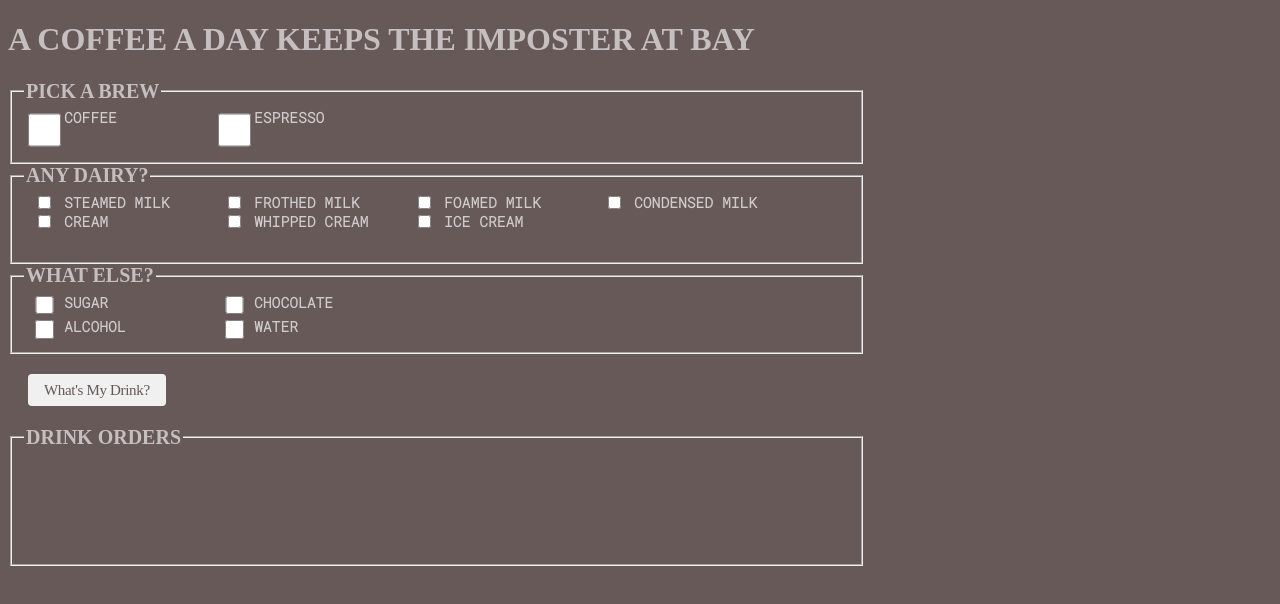
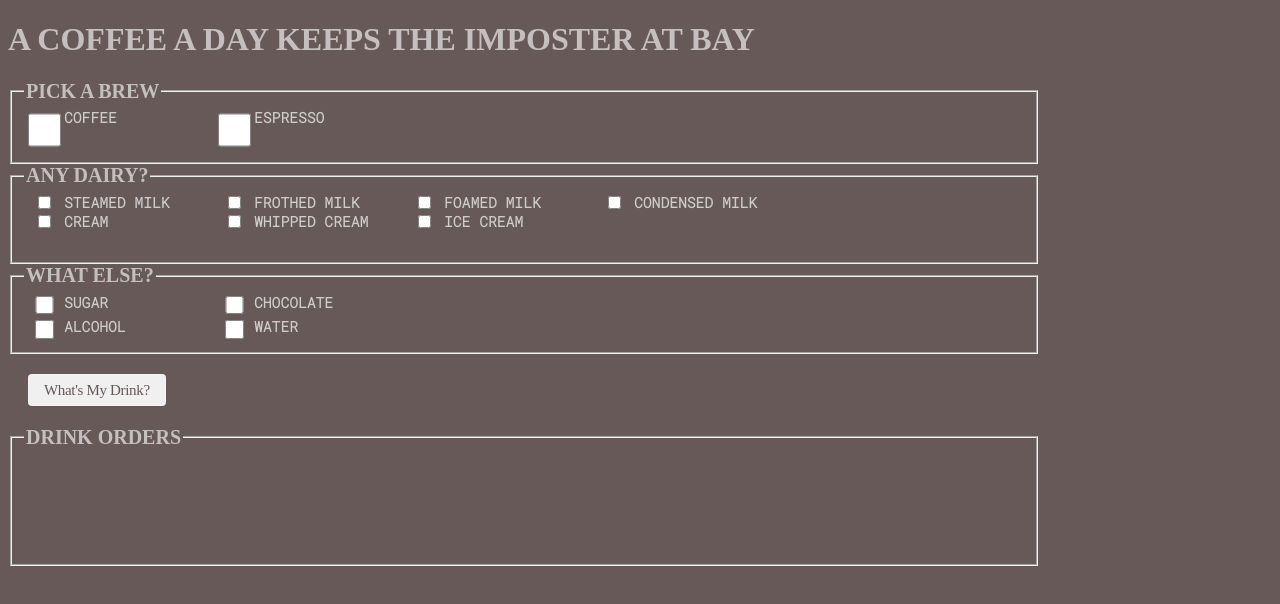
Before and after one commit to jessllee/solo-project, a React app: page / in a window 1280 px wide. Shown: the top 604 px of the page. Built offline with nearby package versions, Linux system fonts and the light colour scheme; a web font is replaced by a local one.

Commit message:
Updated stylesheet with added images. Added alert if drink combination does not exist.

```diff
--- a/App.jsx
+++ b/App.jsx
@@ -41,13 +41,14 @@ class App extends Component {
     .then(res => res.json())
     .then(data => {
       // console.log('data', data.drinks[0])
+      if (!data.length) alert ('Sorry, can\'t find your drink. Try again!')
       const arr = []
       for (let i = 0; i < data.drinks.length; i++) {
         arr.push(<Drink key={data.drinks[i]._id} drink={data.drinks[i]} />)
       }
       // console.log('arr', arr)
       this.setState({arr:[...arr]})
-      console.log('state', this.state)
+      // console.log('state', this.state)
       return arr
     })
     .catch(err => console.log(err))
@@ -65,10 +66,13 @@ class App extends Component {
     return (
       <div className='selection'>
         <form onSubmit={this.handleSubmit}>
+
           <Brew handleChange={this.handleChange}/>
           <Dairy handleChange={this.handleChange}/>
           <Else handleChange={this.handleChange}/>
+
           <button type='submit' id='button'>What's My Drink?</button>
+
           <div id='drinkOrder'>
             <fieldset id='orders'>
               <legend className='orders'>DRINK ORDERS</legend>
--- a/controller.js
+++ b/controller.js
@@ -3,11 +3,11 @@ const Coffee = require('./model.js')
 
 const CoffeeController = {
   getCoffee(req, res, next) {
-    console.log('hello from controller')
-    console.log('req', req.body)
+    // console.log('hello from controller')
+    // console.log('req', req.body)
     Coffee.find({...req.body},
       (err, data) => {
-        console.log('data', data)
+        // console.log('data', data)
         if (err) return next(err)
         else {
           res.locals.coffee = [...data]
--- a/headers.jsx
+++ b/headers.jsx
@@ -81,7 +81,13 @@ class Drink extends Component {
   render() {
     // console.log('props', this.props)
     return (
-      <ul>{this.props.drink.name}: {this.props.drink.description}</ul>
+      <div className='allOrders'>
+          <img src={this.props.drink.imgUrl}/>
+          <ul>{this.props.drink.name}: {this.props.drink.description}</ul>
+          <br></br>
+          <br></br>
+          <br></br>
+      </div>
     )
   }
 }
--- a/styles.css
+++ b/styles.css
@@ -21,7 +21,7 @@ header {
 
 #brew {
   height: 65px;
-  width: 825px;
+  width: 1000px;
   display: grid;
   grid-template-columns: 40px 150px 40px 150px;
 }
@@ -35,7 +35,7 @@ header {
 
 #dairyAll {
   height: 80px;
-  width: 825px;
+  width: 1000px;
 }
 
 #dairy1 {
@@ -57,7 +57,7 @@ header {
 
 #else {
   height: 70px;
-  width: 825px;
+  width: 1000px;
   display: grid;
   grid-template-columns: 40px 150px 40px 150px;
 }
@@ -96,7 +96,7 @@ header {
 
 #orders {
   /* height: 700px; */
-  width: 825px;
+  width: 1000px;
 
 
 }
@@ -127,3 +127,14 @@ label {
   font-weight: bold;
   font-size: 11pt;
 };
+
+.allOrders {
+  float: left;
+  width: 50%;
+  display: grid;
+  grid-template-columns: 1fr 1fr;
+}
+
+ul {
+  overflow-wrap: break-word;
+}
```
Also changed, not shown: 1 other file (tests, documents, lock files or other folders).
